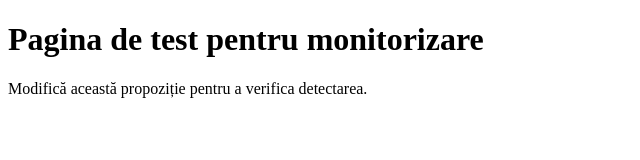
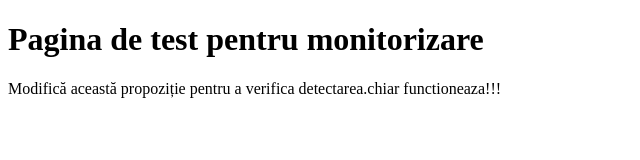
Before and after one commit to bpatru18-ux/test-monitorizare, a plain HTML site: page index.html in a window 1280 px wide. Shown: the whole page, without its empty margins (0-640 px from the left). Drawn offline with Linux system fonts and the light colour scheme.

Commit message:
Update index.html

```diff
--- a/index.html
+++ b/index.html
@@ -6,6 +6,6 @@
 </head>
 <body>
 <h1>Pagina de test pentru monitorizare</h1>
-<p>Modifică această propoziție pentru a verifica detectarea.</p>
+<p>Modifică această propoziție pentru a verifica detectarea.chiar functioneaza!!!</p>
 </body>
 </html>
```
